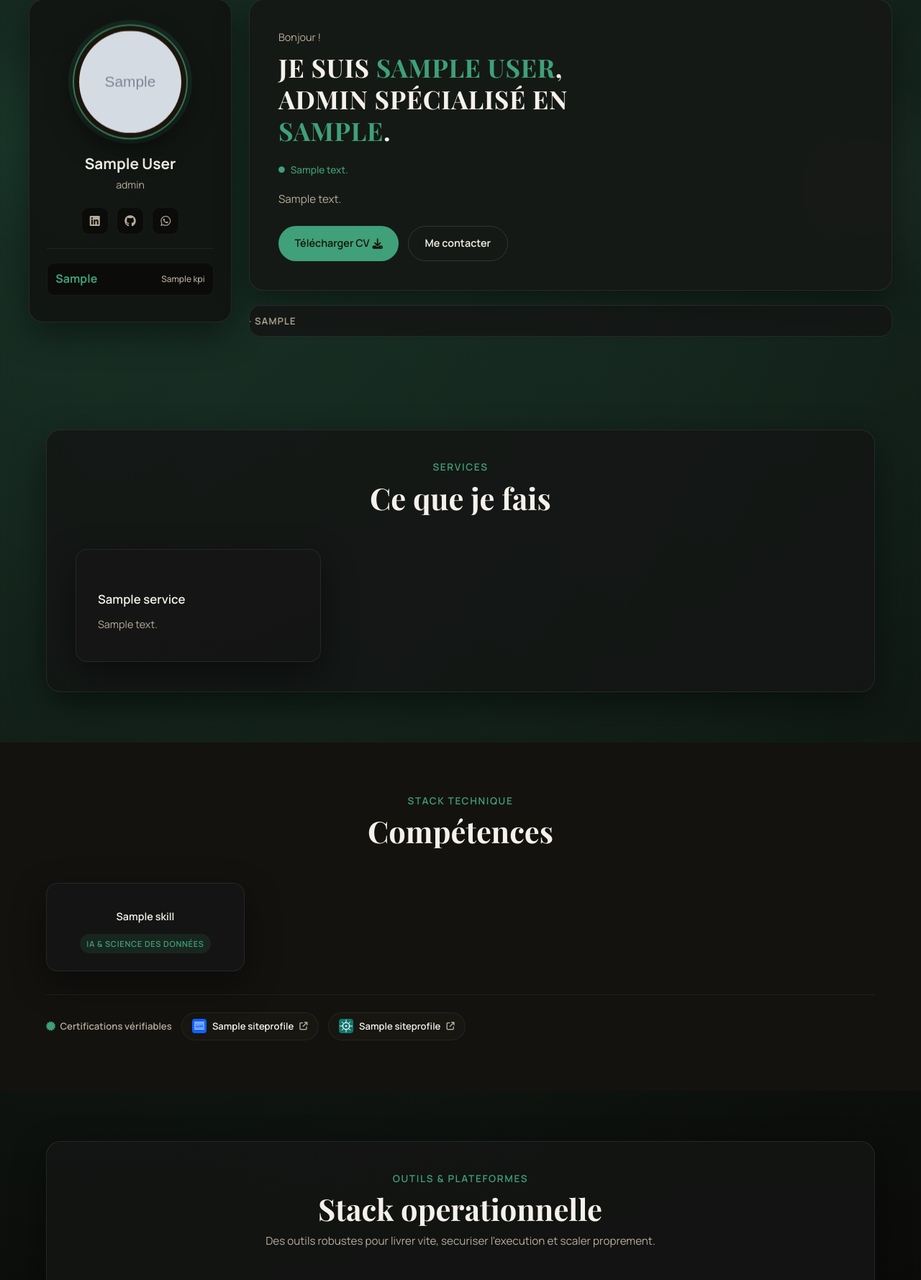
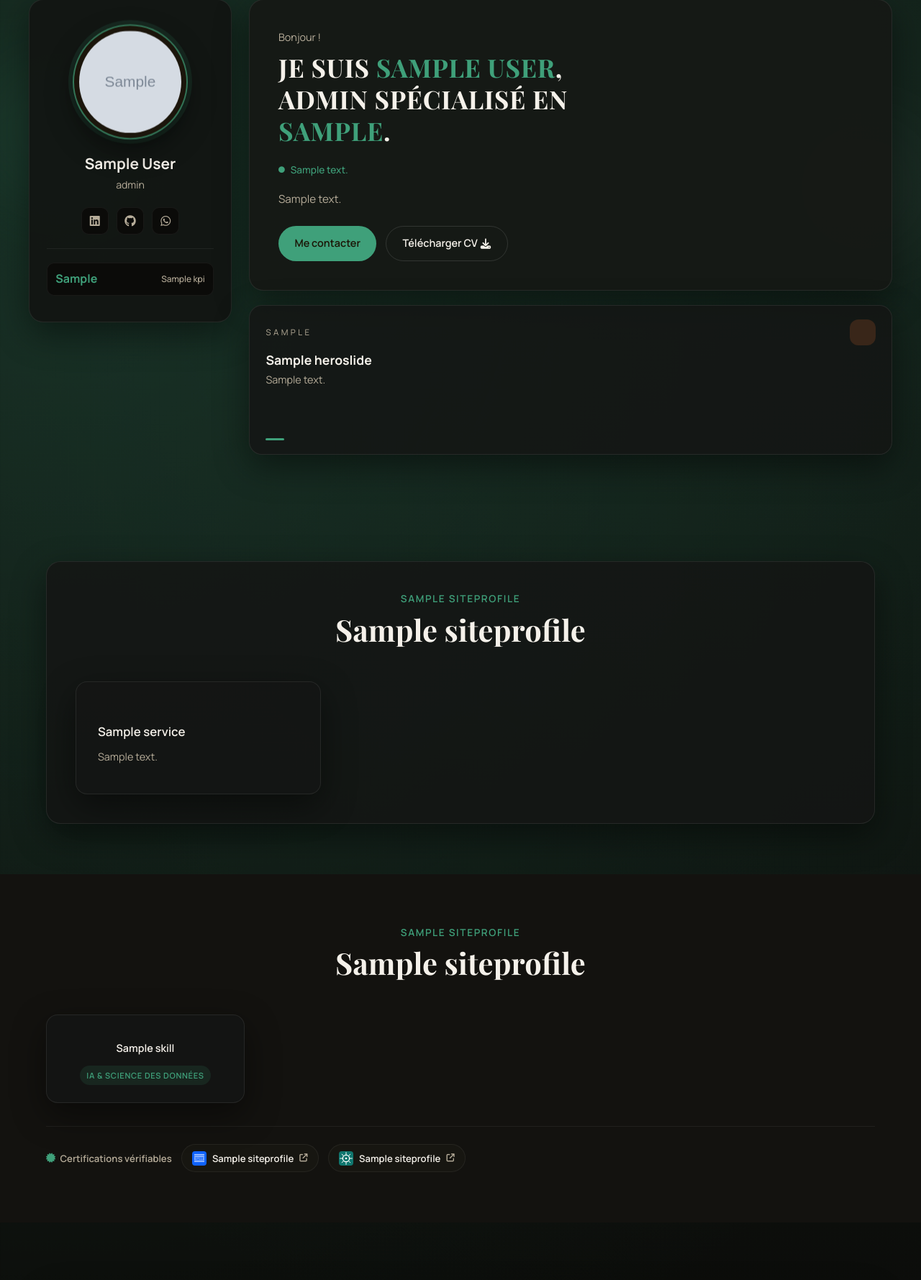
Before and after one commit to OmarDevIa/portfolio, a Django app: page / in a window 1280 px wide; the page is wider, and only the part inside the window is pictured. Shown: the part 140-1919 px from the top of that part at 72% size. Run offline with Django 5.2, Linux system fonts and the light colour scheme; tables that the repository leaves empty hold one stand-in row (values such as "Sample post"); grey boxes marked "Sample" are stand-in pictures; parts of the project's set-up code (start-up, migrations or seed data) failed here and were passed over.

Commit message:
Polish hero and certifications

```diff
--- a/portfolio/templates/portfolio/about.html
+++ b/portfolio/templates/portfolio/about.html
@@ -64,6 +64,7 @@
                     <div class="cert-panel reveal">
                         <h3 class="cert-title">{{ site_profile.cert_section_title }}</h3>
                         <p class="cert-desc">{{ site_profile.cert_section_desc }}</p>
+                        <p class="cert-count">{{ cert_total }} certifications verifiees</p>
                         <div class="cert-badges">
                             {% if site_profile.primary_certificate_label %}
                             <a href="{{ site_profile.primary_certificate_url }}" target="_blank" rel="noopener noreferrer" class="cert-badge">
--- a/portfolio/templates/portfolio/home.html
+++ b/portfolio/templates/portfolio/home.html
@@ -61,19 +61,34 @@
                     </div>
                     <p class="about-desc">{{ site_profile.hero_description }}</p>
                     <div class="about-btns">
+                        <a href="#contact" class="btn-main">Me contacter</a>
                         <a href="{% if site_profile.cv_file %}{{ site_profile.cv_file.url }}{% else %}{% static 'img/cv.pdf' %}{% endif %}"
-                           target="_blank" rel="noopener noreferrer" class="btn-main">
+                           target="_blank" rel="noopener noreferrer" class="btn-outline">
                             Télécharger CV <i class="fas fa-download ms-1"></i>
                         </a>
-                        <a href="#contact" class="btn-outline">Me contacter</a>
                     </div>
                 </div>
-                <div class="tech-marquee-wrap reveal">
-                    <div class="tech-marquee-inner">
-                        {% for tech in site_profile.get_tech_stack_items %}<span>{{ tech }}</span>{% endfor %}
-                        {% for tech in site_profile.get_tech_stack_items %}<span>{{ tech }}</span>{% endfor %}
+                {% if hero_slides %}
+                <div class="hero-slider reveal" id="heroSlider">
+                    <div class="hero-slider-track">
+                        {% for slide in hero_slides %}
+                        <article class="hero-slide hero-slide--{{ slide.theme }}{% if forloop.first %} is-active{% endif %}">
+                            <div class="hero-slide-top">
+                                <span class="hero-slide-eyebrow">{{ slide.eyebrow }}</span>
+                                <span class="hero-slide-icon"><i class="{{ slide.icon }}"></i></span>
+                            </div>
+                            <h3 class="hero-slide-title">{{ slide.title }}</h3>
+                            <p class="hero-slide-desc">{{ slide.description }}</p>
+                        </article>
+                        {% endfor %}
+                    </div>
+                    <div class="hero-slider-dots" role="tablist" aria-label="Slides hero">
+                        {% for slide in hero_slides %}
+                        <button class="hero-dot{% if forloop.first %} is-active{% endif %}" type="button" aria-label="Slide {{ forloop.counter }}" data-index="{{ forloop.counter0 }}"></button>
+                        {% endfor %}
                     </div>
                 </div>
+                {% endif %}
             </div>
         </div>
     </div>
@@ -84,8 +99,8 @@
     <div class="container">
         <div class="container-inner">
             <div class="section-head text-center">
-                <p class="section-sub">Services</p>
-                <h2 class="section-title title-reveal reveal">Ce que je fais</h2>
+                <p class="section-sub">{{ site_profile.services_section_subtitle }}</p>
+                <h2 class="section-title title-reveal reveal">{{ site_profile.services_section_title }}</h2>
             </div>
             <div class="row g-4">
                 {% for service in services %}
@@ -106,8 +121,8 @@
 <section id="skills" class="section-area section-alt">
     <div class="container">
         <div class="section-head text-center">
-            <p class="section-sub">Stack technique</p>
-            <h2 class="section-title title-reveal reveal">Compétences</h2>
+            <p class="section-sub">{{ site_profile.skills_section_subtitle }}</p>
+            <h2 class="section-title title-reveal reveal">{{ site_profile.skills_section_title }}</h2>
         </div>
         <div class="row g-3">
             {% for skill in skills %}
@@ -144,16 +159,16 @@
 </section>
 
 <!-- OUTILS & PLATEFORMES -->
-<section id="tools" class="section-area">
+<section id="tools" class="section-area section-gap-top">
     <div class="container">
         <div class="container-inner">
             <div class="section-head text-center">
-                <p class="section-sub">Outils & plateformes</p>
-                <h2 class="section-title title-reveal reveal">Stack operationnelle</h2>
-                <p class="section-desc">Des outils robustes pour livrer vite, securiser l'execution et scaler proprement.</p>
+                <p class="section-sub">{{ site_profile.tools_section_subtitle }}</p>
+                <h2 class="section-title title-reveal reveal">{{ site_profile.tools_section_title }}</h2>
+                <p class="section-desc">{{ site_profile.tools_section_desc }}</p>
             </div>
             <div class="tools-intro reveal">
-                Une vision plus visuelle de mon ecosysteme : chaque bloc combine un logo avec les plateformes que j'utilise au quotidien.
+                {{ site_profile.tools_section_intro }}
             </div>
             <div class="row g-4 tools-grid">
                 {% for tool in tools %}
@@ -172,13 +187,20 @@
     </div>
 </section>
 
+<div class="tech-marquee-wrap reveal">
+    <div class="tech-marquee-inner">
+        {% for tech in site_profile.get_tech_stack_items %}<span>{{ tech }}</span>{% endfor %}
+        {% for tech in site_profile.get_tech_stack_items %}<span>{{ tech }}</span>{% endfor %}
+    </div>
+</div>
+
 <!-- PORTFOLIO -->
 <section id="portfolio" class="section-area">
     <div class="container">
         <div class="container-inner">
             <div class="section-head text-center">
-                <h2 class="section-title title-reveal reveal">Projets & Réalisations</h2>
-                <p class="section-desc">Des projets concrets, orientés résultats et livrables mesurables.</p>
+                <h2 class="section-title title-reveal reveal">{{ site_profile.portfolio_section_title }}</h2>
+                <p class="section-desc">{{ site_profile.portfolio_section_desc }}</p>
             </div>
             <ul class="project-filter">
                 <li data-filter="all" class="active">Tous</li>
@@ -225,8 +247,8 @@
 <section id="testimonials" class="section-area section-alt">
     <div class="container">
         <div class="section-head text-center">
-            <p class="section-sub">Témoignages</p>
-            <h2 class="section-title title-reveal reveal">Ce que disent mes clients</h2>
+            <p class="section-sub">{{ site_profile.testimonials_section_subtitle }}</p>
+            <h2 class="section-title title-reveal reveal">{{ site_profile.testimonials_section_title }}</h2>
         </div>
         <div class="row g-4">
             {% for t in testimonials|slice:":3" %}
@@ -274,8 +296,8 @@
     <div class="container">
         <div class="container-inner">
             <div class="section-head text-center">
-                <p class="section-sub">Contact</p>
-                <h2 class="section-title title-reveal reveal">Travaillons ensemble</h2>
+                <p class="section-sub">{{ site_profile.contact_section_subtitle }}</p>
+                <h2 class="section-title title-reveal reveal">{{ site_profile.contact_section_title }}</h2>
             </div>
             <div class="row g-4">
                 <div class="col-lg-4">
--- a/portfolio/views.py
+++ b/portfolio/views.py
@@ -68,6 +68,12 @@ def _build_home_context(request, contact_form=None, testimonial_form=None):
                 'count': grouped_projects.count(),
             })
 
+    cert_total = site_profile.certification_badges.count()
+    if site_profile.primary_certificate_label:
+        cert_total += 1
+    if site_profile.secondary_certificate_label:
+        cert_total += 1
+
     context = {
         'projects': projects,
         'featured': projects.filter(is_featured=True),
@@ -82,6 +88,7 @@ def _build_home_context(request, contact_form=None, testimonial_form=None):
         'category_groups': category_groups,
         'site_profile': site_profile,
         'hero_slides': _get_hero_slides(),
+        'cert_total': cert_total,
     }
     context.update(_build_seo_context(request))
     return context
--- a/static/css/style.css
+++ b/static/css/style.css
@@ -164,6 +164,7 @@ ul, li { list-style: none; }
 .about-area { padding-top: 120px; padding-bottom: 60px; }
 .section-area { padding: 70px 0; }
 .section-alt { background: var(--bg-alt); }
+.section-gap-top { padding-top: 90px; }
 
 .hero-shell {
     position: relative;
@@ -614,6 +615,10 @@ ul, li { list-style: none; }
     background: rgba(63,160,122,0.18);
     border: 1px solid rgba(63,160,122,0.35);
 }
+.tool-icon i {
+    opacity: 0.9;
+    filter: drop-shadow(0 6px 12px rgba(0,0,0,0.3));
+}
 .tool-card--full .tool-icon {
     margin-bottom: 1rem;
 }
@@ -801,6 +806,13 @@ ul, li { list-style: none; }
     font-size: 0.9rem;
     color: var(--muted);
     margin-bottom: 1rem;
+}
+.cert-count {
+    font-size: 0.78rem;
+    letter-spacing: 0.12em;
+    text-transform: uppercase;
+    color: var(--accent);
+    margin: -0.4rem 0 0.9rem;
 }
 .cert-badges {
     display: grid;
```
